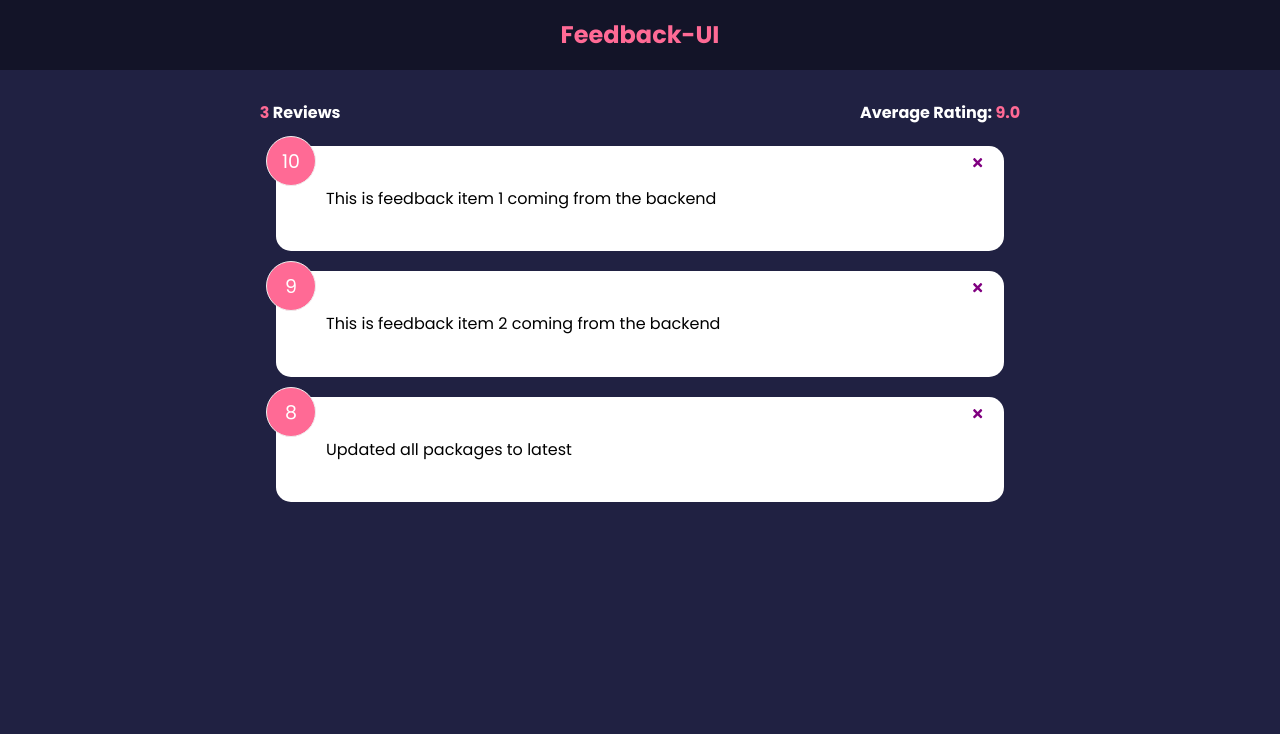
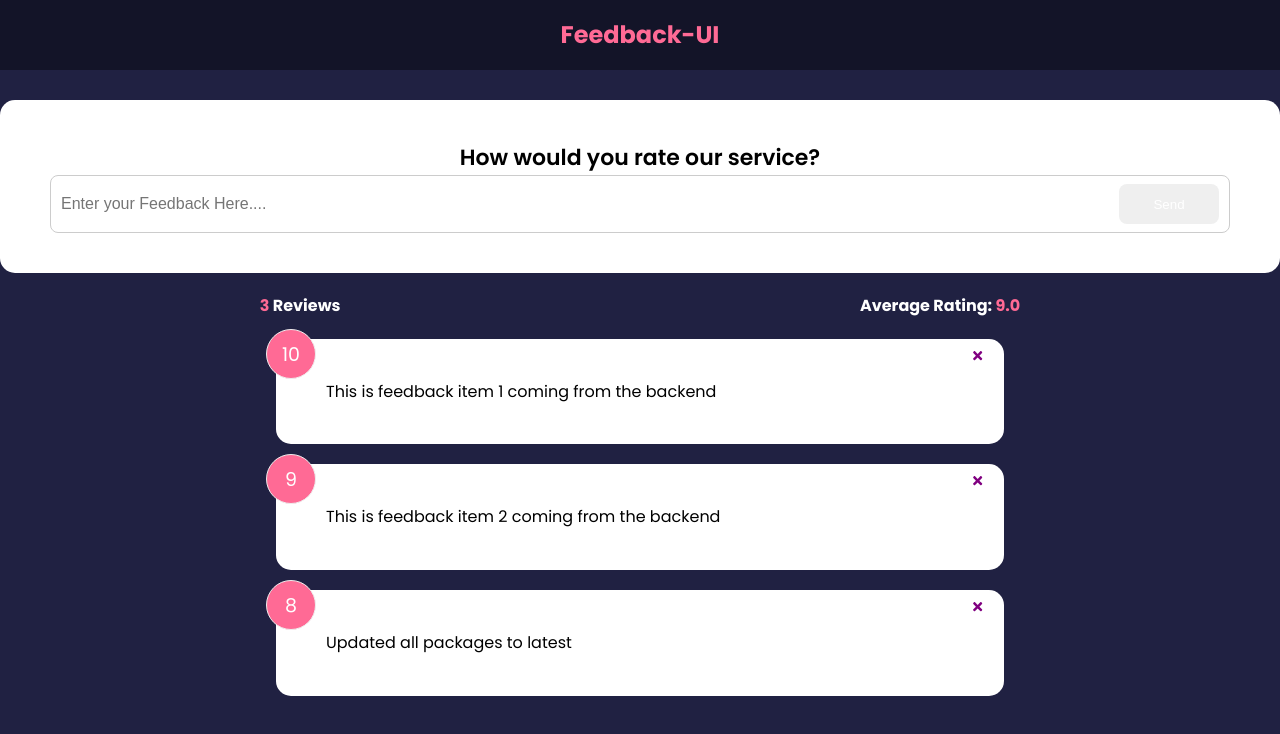
Before and after one commit to alidevep01/feedback-app, a React (Create React App) app: page / in a window 1280 px wide. Shown: the top 734 px of the page. Built offline with nearby package versions, Linux system fonts and the light colour scheme.

Commit message:
created a shared button component and imported it to FeedbackForm

```diff
--- a/src/App.js
+++ b/src/App.js
@@ -3,6 +3,7 @@ import FeedbackData from "./data/FeedbackData";
 import FeedbackList from "./components/FeedbackList";
 import FeedbackStats from "./components/FeedbackStats";
 import { useState } from "react";
+import FeedbackForm from "./components/FeedbackForm";
 
 function App() {
   const [feedback, setFeedback] = useState(FeedbackData);
@@ -15,6 +16,7 @@ function App() {
   return (
     <>
       <Header />
+      <FeedbackForm />
       <FeedbackStats feedback={feedback} />
       <div className="container">
         <FeedbackList feedback={feedback} handleDelete={deleteFeedback} />
--- /dev/null
+++ b/src/components/FeedbackForm.jsx
@@ -0,0 +1,31 @@
+import Card from "./shared/Card";
+import { useState } from "react";
+import Button from "./shared/Button";
+
+function FeedbackForm() {
+  const [text, setText] = useState("");
+  const [isDisabled, setDisabled] = useState(false);
+
+  const handleChange = (e) => {
+    setText(e.currentTarget.value);
+  };
+
+  return (
+    <Card>
+      <form>
+        <h2>How would you rate our service?</h2>
+        <div className="input-group">
+          <input
+            type="text"
+            onChange={handleChange}
+            value={text}
+            placeholder="Enter your Feedback Here...."
+          />
+          <Button type="submit">Send</Button>
+        </div>
+      </form>
+    </Card>
+  );
+}
+
+export default FeedbackForm;
--- /dev/null
+++ b/src/components/shared/Button.jsx
@@ -0,0 +1,28 @@
+import PropTypes from "prop-types";
+
+function Button({ children, type, isDisabled, version }) {
+  return (
+    <button
+      isDisabled={isDisabled}
+      type={type}
+      className={`btn btn-"${version}`}
+    >
+      {children}
+    </button>
+  );
+}
+
+Button.defaultProps = {
+  isDisabled: false,
+  version: "primary",
+  type: "button",
+};
+
+Button.propTypes = {
+  children: PropTypes.node.isRequired,
+  isDisabled: PropTypes.bool,
+  version: PropTypes.string,
+  type: PropTypes.string,
+};
+
+export default Button;
```
